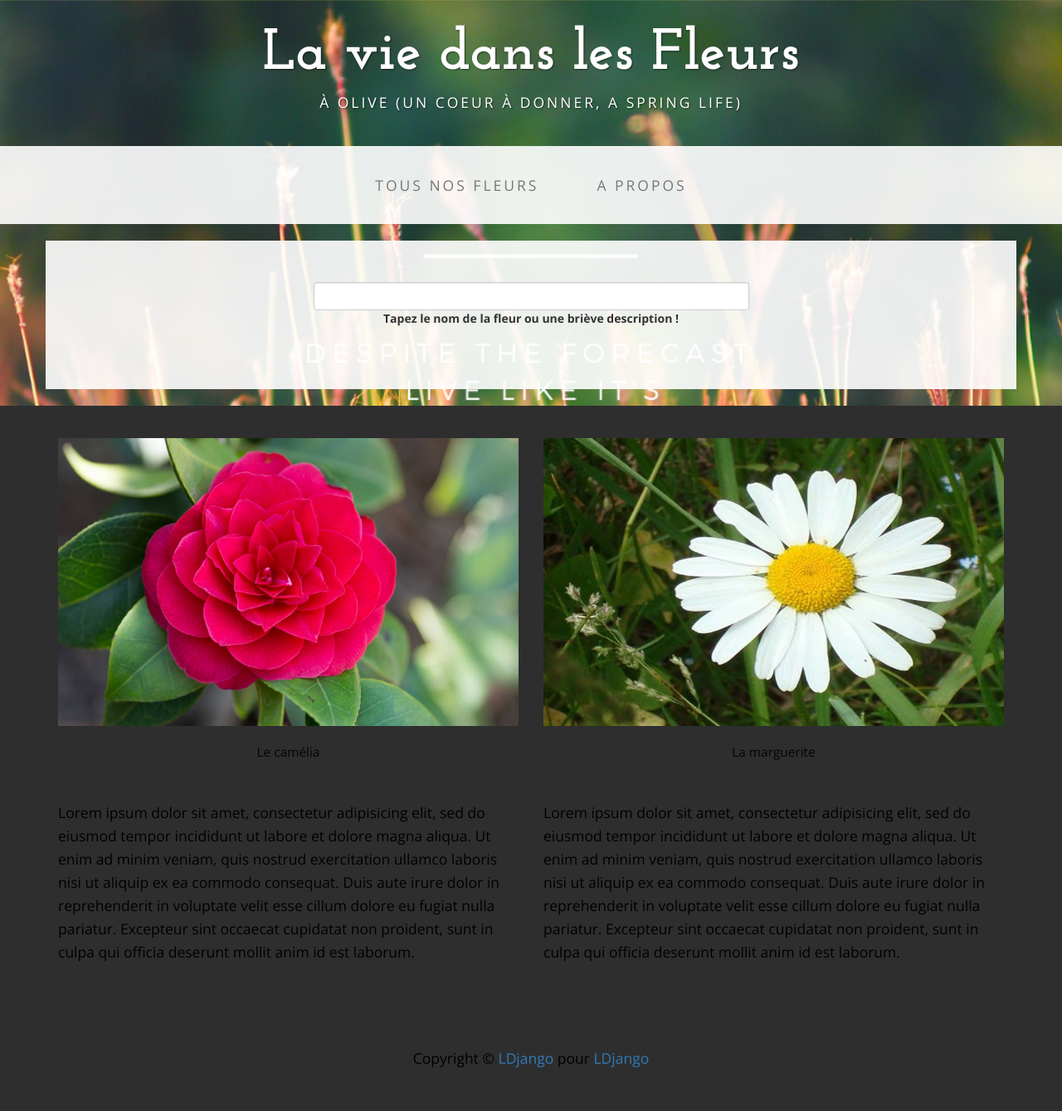
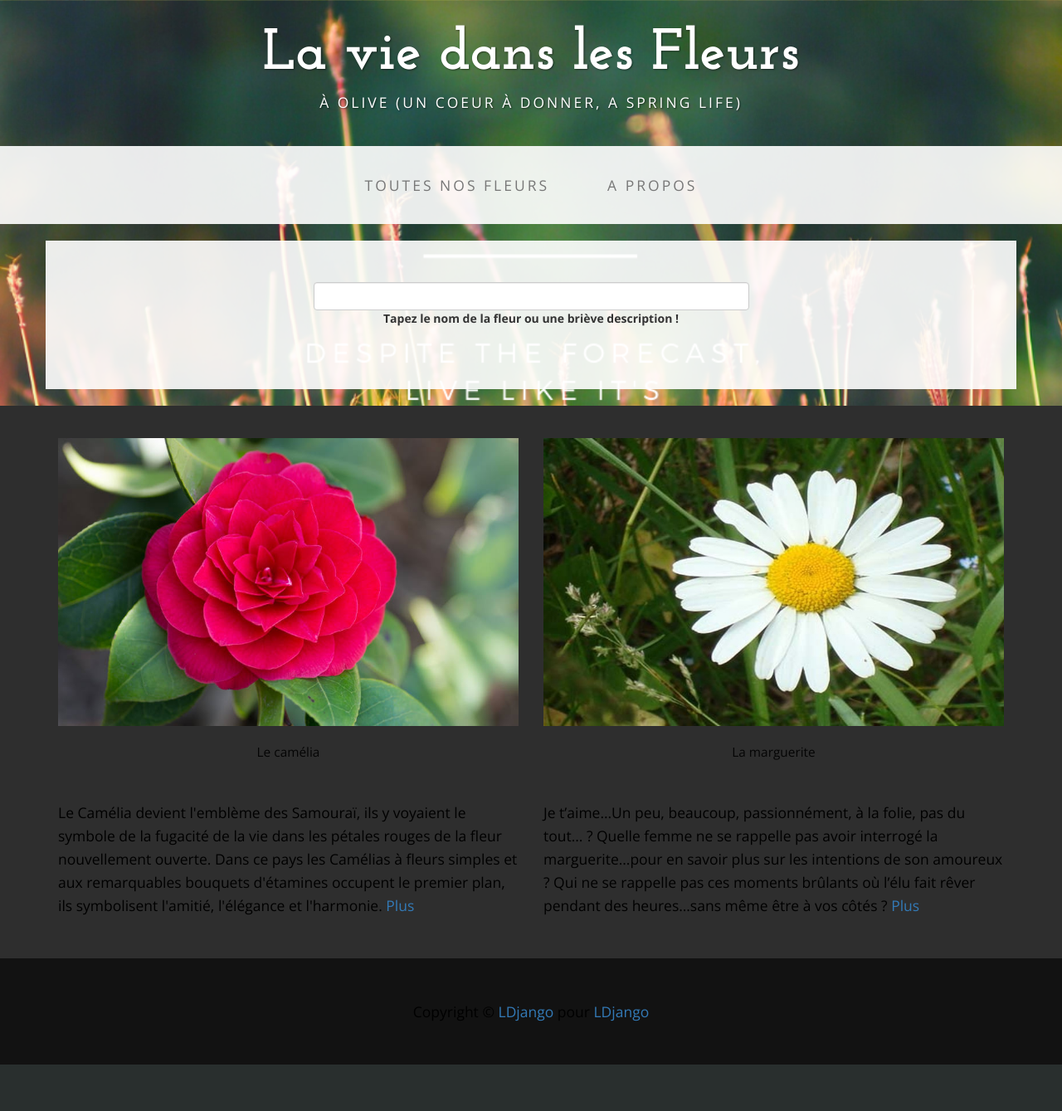
Before and after one commit to alainthierry/florist, a Django app: template store/templates/store/base.html in a window 1280 px wide. Shown: the whole page at 83% size. After the commit the page ends 1283 px from the top, so only its background shows below. Run offline with Django 3.2, Linux system fonts and the light colour scheme; the template is opened without the code that fills it, so the values that code supplies are empty; some libraries are stand-ins or nearby versions.

Commit message:
Add of `camélia and marguerite` history to footer:

```diff
--- a/store/static/store/css/business-casual.css
+++ b/store/static/store/css/business-casual.css
@@ -17,6 +17,11 @@ body {
     /*background: #171717;*/
     /*background:#454545;*/
     /* #D1D1D1, #BABABA, #E8E8E8 */
+footer{
+    background: #2E2E2E;
+
+}
+
 .presentation {
     display: flex;
     flex-direction: column;
@@ -36,6 +41,10 @@ figcaption {
     color: rgba(0, 0,0, 0.9);
     padding-top: 20px;
     transform: scale(1.1);
+}
+.ldjango {
+    background:rgba(0, 0, 0, .6);
+    background: rgba(0, 0, 0, 0.6) !important;
 }
 
 h2,
@@ -125,11 +134,6 @@ hr {
     float: none;
     margin: 0 auto 0;
 }
-
-footer {
-    background: #2E2E2E;
-}
-
 footer p {
     margin: 0;
     padding: 50px 0;
--- a/store/templates/store/base.html
+++ b/store/templates/store/base.html
@@ -29,13 +29,12 @@
                     <span class="icon-bar"></span>
                     <span class="icon-bar"></span>
                 </button>
-                <!-- navbar-brand is hidden on larger screens, but visible when the menu is collapsed -->
             </div>
             <!-- Collect the nav links, forms, and other content for toggling -->
             <div class="collapse navbar-collapse" id="bs-example-navbar-collapse-1">
                 <ul class="nav navbar-nav">
                     <li>
-                    	<a href="#">Tous nos Fleurs</a>
+                    	<a href="#">Toutes nos Fleurs</a>
                     </li>
                     <li>
                         <a href="#">A propos</a>
@@ -56,8 +55,6 @@
 
             {% block content %} {% endblock %}
 
-
-
         </div>
       </div>
     </div> <!-- === Data container === -->
@@ -74,12 +71,9 @@
                             </figure>
                         </div>
                         <div class="pres-container">
-                            <p>Lorem ipsum dolor sit amet, consectetur adipisicing elit, sed do eiusmod
-                            tempor incididunt ut labore et dolore magna aliqua. Ut enim ad minim veniam,
-                            quis nostrud exercitation ullamco laboris nisi ut aliquip ex ea commodo
-                            consequat. Duis aute irure dolor in reprehenderit in voluptate velit esse
-                            cillum dolore eu fugiat nulla pariatur. Excepteur sint occaecat cupidatat non
-                            proident, sunt in culpa qui officia deserunt mollit anim id est laborum.</p>
+                            <p>
+                                Le Camélia devient l'emblème des Samouraï, ils y voyaient le symbole de la fugacité de la vie dans les pétales rouges de la fleur nouvellement ouverte. Dans ce pays les Camélias à fleurs simples et aux remarquables bouquets d'étamines occupent le premier plan, ils symbolisent l'amitié, l'élégance et l'harmonie. <a href="https://blog.rouepepinieres.com/le-camelia-son-histoire-et-ses-vertus" target="blanket">Plus</a>
+                            </p>
                         </div>
                     </div>
                 </div>
@@ -92,19 +86,17 @@
                             </figure>
                         </div>
                         <div class="pres-container">
-                            <p>Lorem ipsum dolor sit amet, consectetur adipisicing elit, sed do eiusmod
-                            tempor incididunt ut labore et dolore magna aliqua. Ut enim ad minim veniam,
-                            quis nostrud exercitation ullamco laboris nisi ut aliquip ex ea commodo
-                            consequat. Duis aute irure dolor in reprehenderit in voluptate velit esse
-                            cillum dolore eu fugiat nulla pariatur. Excepteur sint occaecat cupidatat non
-                            proident, sunt in culpa qui officia deserunt mollit anim id est laborum.</p>
+                            <p>
+                                Je t’aime…Un peu, beaucoup, passionnément, à la folie, pas du tout… ? Quelle femme ne se rappelle pas avoir interrogé la marguerite…pour en savoir plus sur les intentions de son amoureux ? Qui ne se rappelle pas ces moments brûlants où l’élu fait rêver pendant des heures…sans même être à vos côtés ?
+                                <a href="http://ile-des-poetes.over-blog.com/article-31624288.html" target="blanket"> Plus</a>
+                            </p>
                         </div>
                     </div>
                 </div>
             </div>
         </div>
-        <div class="container">
-            <div class="row">
+        <div class="container-fluid">
+            <div class="row ldjango">
                 <div class="col-lg-12 text-center">
                     <p>Copyright &copy; <a href="#">LDjango</a> pour <a href="https://github.com/alainthierry/florist" target="blanket">LDjango</a></p>
                 </div>
```
Also changed, not shown: store/admin.py (line endings or trailing spaces).
